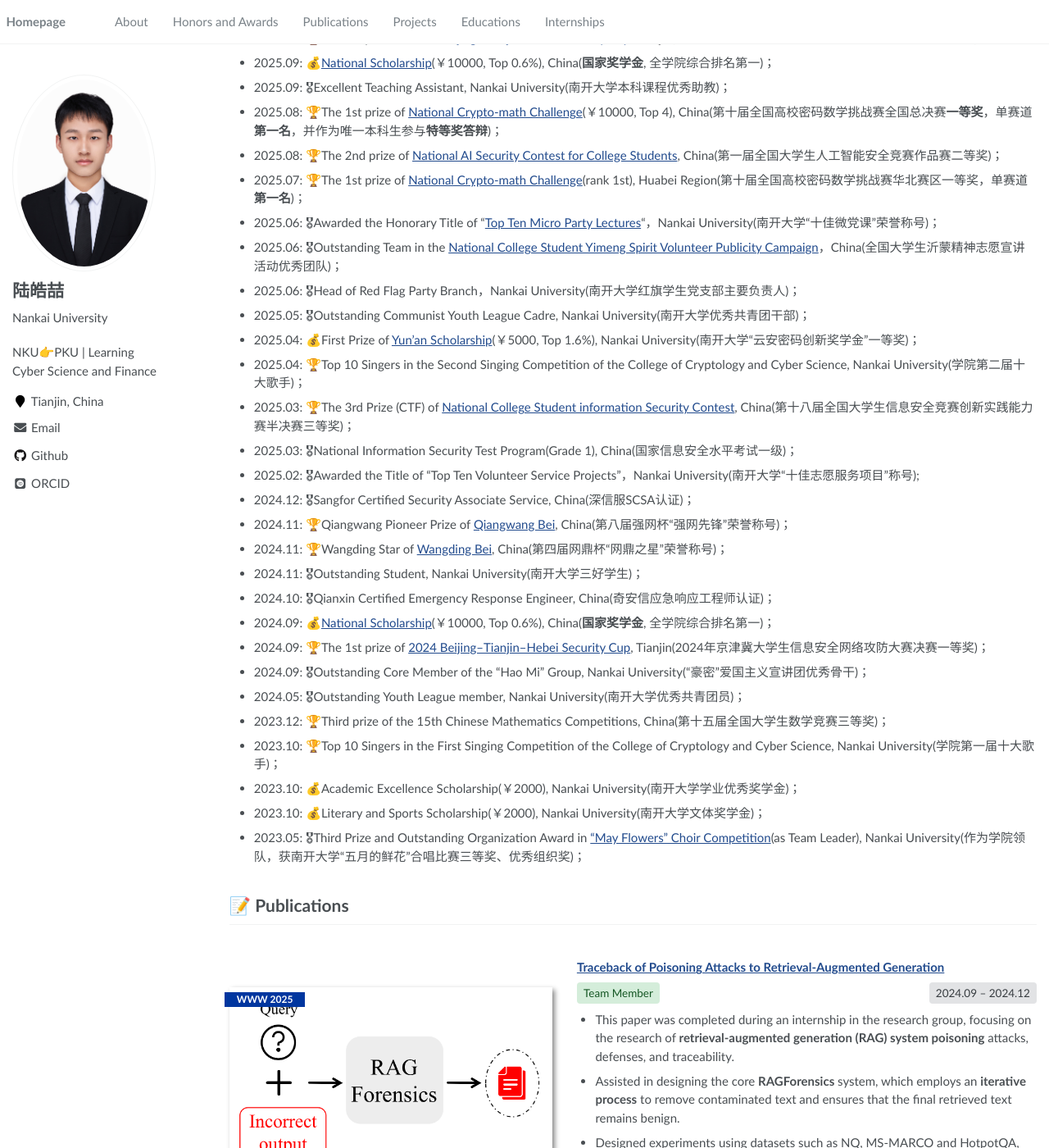
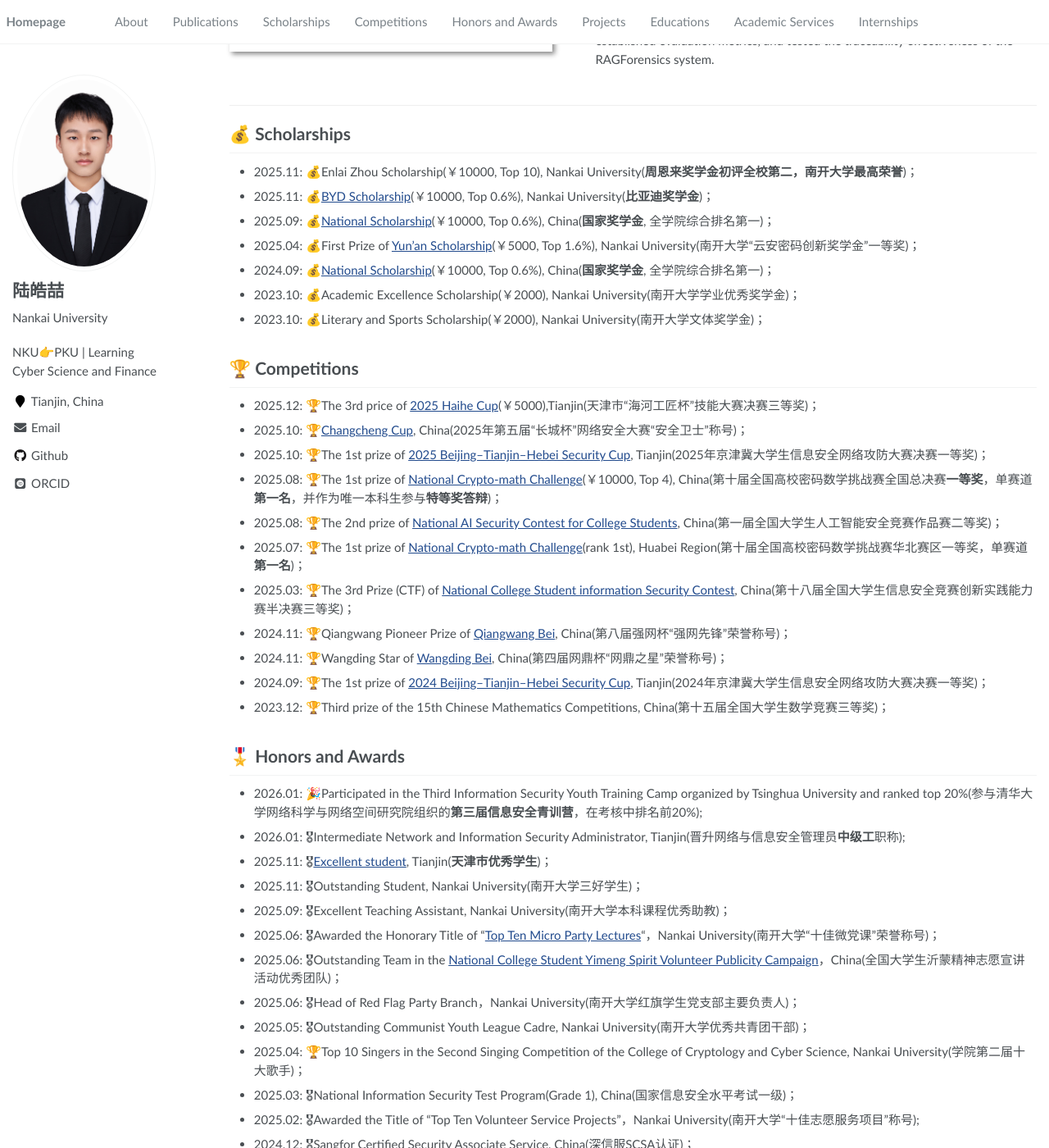
Before and after one commit to Luhaozhhhhe/Luhaozhhhhe.github.io, a Jekyll site: the page built from _pages/about.md, in a window 1280 px wide and 1400 px high, scrolled down 649 px. Shown: the whole window at 82% size. Built offline with Jekyll 4.4.1, drawn with Linux system fonts in a browser that asks for light colours; some web fonts are replaced; some of the changed text lies outside the part shown.

Commit message:
upload upload

```diff
--- a/_pages/about.md
+++ b/_pages/about.md
@@ -104,87 +104,6 @@ My research interests lie in:
 I have organized the [Course Note](https://github.com/Luhaozhhhhe/NKU_Course_Note)，[Lab Report](https://github.com/Luhaozhhhhe/NKU_Lab_Report) for the Information Security major courses at Nankai University, as well as the [Final Exam](https://github.com/Luhaozhhhhe/NKU_Final_Exam) for theoretical courses. So far, these resources have assisted over **1,000** students and accumulated more than **200,000** views.
 
 
-
-<span class='anchor' id='honors-and-awards'></span>
-
-# 🎖 Honors and Awards
-
-- 2026.01:&nbsp;🎉Participated in the Third Information Security Youth Training Camp organized by Tsinghua University and ranked top 20%(参与清华大学网络科学与网络空间研究院组织的**第三届信息安全青训营**，在考核中排名前20%);
-
-- 2026.01:&nbsp;🎖Intermediate Network and Information Security Administrator, Tianjin(晋升网络与信息安全管理员**中级工**职称);
-
-- 2025.12:&nbsp;🏆The 3rd price of [2025 Haihe Cup](https://news.qq.com/rain/a/20260104A05CCT00)(￥5000),Tianjin(天津市“海河工匠杯”技能大赛决赛三等奖)；
-
-- 2025.11:&nbsp;💰Enlai Zhou Scholarship(￥10000, Top 10), Nankai University(**周恩来奖学金初评全校第二，南开大学最高荣誉**)；
-
-- 2025.11:&nbsp;🎖[Excellent student](https://mp.weixin.qq.com/s/aeUkiL33ibibZscemNARZA), Tianjin(**天津市优秀学生**)；
-
-- 2025.11:&nbsp;🎖Outstanding Student, Nankai University(南开大学三好学生)；
-
-- 2025.11:&nbsp;💰[BYD Scholarship](https://xgb.nankai.edu.cn/Uploads/file/20251107/1762486848163611.pdf)(￥10000, Top 0.6%), Nankai University(**比亚迪奖学金**)；
-
-- 2025.10:&nbsp;🏆[Changcheng Cup](https://endbm.ichunqiu.com/ccb2025), China(2025年第五届“长城杯”网络安全大赛“安全卫士”称号)；
-
-- 2025.10:&nbsp;🏆The 1st prize of [2025 Beijing–Tianjin–Hebei Security Cup](https://www.tjise.edu.cn/info/1008/4592.htm), Tianjin(2025年京津冀大学生信息安全网络攻防大赛决赛一等奖)；
-
-- 2025.09:&nbsp;💰[National Scholarship](http://www.moe.gov.cn/srcsite/A05/s7505/202512/t20251225_1424488.html)(￥10000, Top 0.6%), China(**国家奖学金**, 全学院综合排名第一)；
-
-- 2025.09:&nbsp;🎖Excellent Teaching Assistant, Nankai University(南开大学本科课程优秀助教)；
-
-- 2025.08:&nbsp;🏆The 1st prize of [National Crypto-math Challenge](https://mp.weixin.qq.com/s/s_k4A0qcHwXBW3SreGsyRQ)(￥10000, Top 4), China(第十届全国高校密码数学挑战赛全国总决赛**一等奖**，单赛道**第一名**，并作为唯一本科生参与**特等奖答辩**)；
-
-- 2025.08:&nbsp;🏆The 2nd prize of [National AI Security Contest for College Students](https://mp.weixin.qq.com/s/OpAf9eXVn_wdsNrdve7mfQ), China(第一届全国大学生人工智能安全竞赛作品赛二等奖)；
-
-- 2025.07:&nbsp;🏆The 1st prize of [National Crypto-math Challenge](http://www.cmsecc.com/d/file/xuanchuan/2025-09-05/huabei.pdf)(rank 1st), Huabei Region(第十届全国高校密码数学挑战赛华北赛区一等奖，单赛道**第一名**)；
-
-- 2025.06:&nbsp;🎖Awarded the Honorary Title of "[Top Ten Micro Party Lectures](https://mp.weixin.qq.com/s/HtZrsLp9LNndmtOzxZeOwQ)"，Nankai University(南开大学“十佳微党课”荣誉称号)；
-
-- 2025.06:&nbsp;🎖Outstanding Team in the [National College Student Yimeng Spirit Volunteer Publicity Campaign](https://mp.weixin.qq.com/s/-nQ3BddP-9yxW9xoccRbog)，China(全国大学生沂蒙精神志愿宣讲活动优秀团队)；
-
-- 2025.06:&nbsp;🎖Head of Red Flag Party Branch，Nankai University(南开大学红旗学生党支部主要负责人)；
-
-- 2025.05:&nbsp;🎖Outstanding Communist Youth League Cadre, Nankai University(南开大学优秀共青团干部)；
-
-- 2025.04:&nbsp;💰First Prize of [Yun'an Scholarship](https://mp.weixin.qq.com/s/CTF8igqmYcOteFqi6dZI1g)(￥5000, Top 1.6%), Nankai University(南开大学“云安密码创新奖学金”一等奖)；
-
-- 2025.04:&nbsp;🏆Top 10 Singers in the Second Singing Competition of the College of Cryptology and Cyber Science, Nankai University(学院第二届十大歌手)；
-
-- 2025.03:&nbsp;🏆The 3rd Prize (CTF) of [National College Student information Security Contest](http://www.ciscn.cn/competition/securityCompetition), China(第十八届全国大学生信息安全竞赛创新实践能力赛半决赛三等奖)；
-
-- 2025.03:&nbsp;🎖National Information Security Test Program(Grade 1), China(国家信息安全水平考试一级)；
-
-- 2025.02:&nbsp;🎖Awarded the Title of "Top Ten Volunteer Service Projects"，Nankai University(南开大学“十佳志愿服务项目”称号);
-
-- 2024.12:&nbsp;🎖Sangfor Certified Security Associate Service, China(深信服SCSA认证)；
-
-- 2024.11:&nbsp;🏆Qiangwang Pioneer Prize of [Qiangwang Bei](https://www.qiangwangbei.com/), China(第八届强网杯“强网先锋”荣誉称号)；
-
-- 2024.11:&nbsp;🏆Wangding Star of [Wangding Bei](https://www.wangdingcup.com/index_list.html), China(第四届网鼎杯“网鼎之星”荣誉称号)；
-
-- 2024.11:&nbsp;🎖Outstanding Student, Nankai University(南开大学三好学生)；
-
-- 2024.10:&nbsp;🎖Qianxin Certified Emergency Response Engineer, China(奇安信应急响应工程师认证)；
-
-- 2024.09:&nbsp;💰[National Scholarship](https://xgb.nankai.edu.cn/Uploads/file/20241115/1731659467744499.pdf)(￥10000, Top 0.6%), China(**国家奖学金**, 全学院综合排名第一)；
-
-- 2024.09:&nbsp;🏆The 1st prize of [2024 Beijing–Tianjin–Hebei Security Cup](https://www.tjise.edu.cn/info/1007/3442.htm), Tianjin(2024年京津冀大学生信息安全网络攻防大赛决赛一等奖)；
-
-- 2024.09:&nbsp;🎖Outstanding Core Member of the "Hao Mi" Group, Nankai University(“豪密”爱国主义宣讲团优秀骨干)；
-
-- 2024.05:&nbsp;🎖Outstanding Youth League member, Nankai University(南开大学优秀共青团员)；
-
-- 2023.12:&nbsp;🏆Third prize of the 15th Chinese Mathematics Competitions, China(第十五届全国大学生数学竞赛三等奖)；
-
-- 2023.10:&nbsp;🏆Top 10 Singers in the First Singing Competition of the College of Cryptology and Cyber Science, Nankai University(学院第一届十大歌手)；
-
-- 2023.10:&nbsp;💰Academic Excellence Scholarship(￥2000), Nankai University(南开大学学业优秀奖学金)；
-
-- 2023.10:&nbsp;💰Literary and Sports Scholarship(￥2000), Nankai University(南开大学文体奖学金)；
-
-- 2023.05:&nbsp;🎖Third Prize and Outstanding Organization Award in ["May Flowers" Choir Competition](https://mp.weixin.qq.com/s/cq9SY25Z5Ur_hgKEXWDH3A)(as Team Leader), Nankai University(作为学院领队，获南开大学“五月的鲜花”合唱比赛三等奖、优秀组织奖)；
-
-
-
 <span class='anchor' id='publications'></span>
 
 # 📝 Publications
@@ -212,6 +131,100 @@ I have organized the [Course Note](https://github.com/Luhaozhhhhe/NKU_Course_Not
 </ul>
   </div>
 </div>
+
+
+
+<span class='anchor' id='scholarships'></span>
+
+# 💰 Scholarships
+
+- 2025.11:&nbsp;💰Enlai Zhou Scholarship(￥10000, Top 10), Nankai University(**周恩来奖学金初评全校第二，南开大学最高荣誉**)；
+
+- 2025.11:&nbsp;💰[BYD Scholarship](https://xgb.nankai.edu.cn/Uploads/file/20251107/1762486848163611.pdf)(￥10000, Top 0.6%), Nankai University(**比亚迪奖学金**)；
+
+- 2025.09:&nbsp;💰[National Scholarship](http://www.moe.gov.cn/srcsite/A05/s7505/202512/t20251225_1424488.html)(￥10000, Top 0.6%), China(**国家奖学金**, 全学院综合排名第一)；
+
+- 2025.04:&nbsp;💰First Prize of [Yun'an Scholarship](https://mp.weixin.qq.com/s/CTF8igqmYcOteFqi6dZI1g)(￥5000, Top 1.6%), Nankai University(南开大学“云安密码创新奖学金”一等奖)；
+
+- 2024.09:&nbsp;💰[National Scholarship](https://xgb.nankai.edu.cn/Uploads/file/20241115/1731659467744499.pdf)(￥10000, Top 0.6%), China(**国家奖学金**, 全学院综合排名第一)；
+
+- 2023.10:&nbsp;💰Academic Excellence Scholarship(￥2000), Nankai University(南开大学学业优秀奖学金)；
+
+- 2023.10:&nbsp;💰Literary and Sports Scholarship(￥2000), Nankai University(南开大学文体奖学金)；
+
+
+
+<span class='anchor' id='competitions'></span>
+
+# 🏆 Competitions
+
+- 2025.12:&nbsp;🏆The 3rd price of [2025 Haihe Cup](https://news.qq.com/rain/a/20260104A05CCT00)(￥5000),Tianjin(天津市“海河工匠杯”技能大赛决赛三等奖)；
+
+- 2025.10:&nbsp;🏆[Changcheng Cup](https://endbm.ichunqiu.com/ccb2025), China(2025年第五届“长城杯”网络安全大赛“安全卫士”称号)；
+
+- 2025.10:&nbsp;🏆The 1st prize of [2025 Beijing–Tianjin–Hebei Security Cup](https://www.tjise.edu.cn/info/1008/4592.htm), Tianjin(2025年京津冀大学生信息安全网络攻防大赛决赛一等奖)；
+
+- 2025.08:&nbsp;🏆The 1st prize of [National Crypto-math Challenge](https://mp.weixin.qq.com/s/s_k4A0qcHwXBW3SreGsyRQ)(￥10000, Top 4), China(第十届全国高校密码数学挑战赛全国总决赛**一等奖**，单赛道**第一名**，并作为唯一本科生参与**特等奖答辩**)；
+
+- 2025.08:&nbsp;🏆The 2nd prize of [National AI Security Contest for College Students](https://mp.weixin.qq.com/s/OpAf9eXVn_wdsNrdve7mfQ), China(第一届全国大学生人工智能安全竞赛作品赛二等奖)；
+
+- 2025.07:&nbsp;🏆The 1st prize of [National Crypto-math Challenge](http://www.cmsecc.com/d/file/xuanchuan/2025-09-05/huabei.pdf)(rank 1st), Huabei Region(第十届全国高校密码数学挑战赛华北赛区一等奖，单赛道**第一名**)；
+
+- 2025.03:&nbsp;🏆The 3rd Prize (CTF) of [National College Student information Security Contest](http://www.ciscn.cn/competition/securityCompetition), China(第十八届全国大学生信息安全竞赛创新实践能力赛半决赛三等奖)；
+
+- 2024.11:&nbsp;🏆Qiangwang Pioneer Prize of [Qiangwang Bei](https://www.qiangwangbei.com/), China(第八届强网杯“强网先锋”荣誉称号)；
+
+- 2024.11:&nbsp;🏆Wangding Star of [Wangding Bei](https://www.wangdingcup.com/index_list.html), China(第四届网鼎杯“网鼎之星”荣誉称号)；
+
+- 2024.09:&nbsp;🏆The 1st prize of [2024 Beijing–Tianjin–Hebei Security Cup](https://www.tjise.edu.cn/info/1007/3442.htm), Tianjin(2024年京津冀大学生信息安全网络攻防大赛决赛一等奖)；
+
+- 2023.12:&nbsp;🏆Third prize of the 15th Chinese Mathematics Competitions, China(第十五届全国大学生数学竞赛三等奖)；
+
+<span class='anchor' id='honors-and-awards'></span>
+
+# 🎖️ Honors and Awards
+
+- 2026.01:&nbsp;🎉Participated in the Third Information Security Youth Training Camp organized by Tsinghua University and ranked top 20%(参与清华大学网络科学与网络空间研究院组织的**第三届信息安全青训营**，在考核中排名前20%);
+
+- 2026.01:&nbsp;🎖Intermediate Network and Information Security Administrator, Tianjin(晋升网络与信息安全管理员**中级工**职称);
+
+- 2025.11:&nbsp;🎖[Excellent student](https://mp.weixin.qq.com/s/aeUkiL33ibibZscemNARZA), Tianjin(**天津市优秀学生**)；
+
+- 2025.11:&nbsp;🎖Outstanding Student, Nankai University(南开大学三好学生)；
+
+- 2025.09:&nbsp;🎖Excellent Teaching Assistant, Nankai University(南开大学本科课程优秀助教)；
+
+- 2025.06:&nbsp;🎖Awarded the Honorary Title of "[Top Ten Micro Party Lectures](https://mp.weixin.qq.com/s/HtZrsLp9LNndmtOzxZeOwQ)"，Nankai University(南开大学“十佳微党课”荣誉称号)；
+
+- 2025.06:&nbsp;🎖Outstanding Team in the [National College Student Yimeng Spirit Volunteer Publicity Campaign](https://mp.weixin.qq.com/s/-nQ3BddP-9yxW9xoccRbog)，China(全国大学生沂蒙精神志愿宣讲活动优秀团队)；
+
+- 2025.06:&nbsp;🎖Head of Red Flag Party Branch，Nankai University(南开大学红旗学生党支部主要负责人)；
+
+- 2025.05:&nbsp;🎖Outstanding Communist Youth League Cadre, Nankai University(南开大学优秀共青团干部)；
+
+- 2025.04:&nbsp;🏆Top 10 Singers in the Second Singing Competition of the College of Cryptology and Cyber Science, Nankai University(学院第二届十大歌手)；
+
+- 2025.03:&nbsp;🎖National Information Security Test Program(Grade 1), China(国家信息安全水平考试一级)；
+
+- 2025.02:&nbsp;🎖Awarded the Title of "Top Ten Volunteer Service Projects"，Nankai University(南开大学“十佳志愿服务项目”称号);
+
+- 2024.12:&nbsp;🎖Sangfor Certified Security Associate Service, China(深信服SCSA认证)；
+
+- 2024.11:&nbsp;🎖Outstanding Student, Nankai University(南开大学三好学生)；
+
+- 2024.10:&nbsp;🎖Qianxin Certified Emergency Response Engineer, China(奇安信应急响应工程师认证)；
+
+- 2024.09:&nbsp;🎖Outstanding Core Member of the "Hao Mi" Group, Nankai University(“豪密”爱国主义宣讲团优秀骨干)；
+
+- 2024.05:&nbsp;🎖Outstanding Youth League member, Nankai University(南开大学优秀共青团员)；
+
+- 2023.10:&nbsp;🏆Top 10 Singers in the First Singing Competition of the College of Cryptology and Cyber Science, Nankai University(学院第一届十大歌手)；
+
+- 2023.05:&nbsp;🎖Third Prize and Outstanding Organization Award in ["May Flowers" Choir Competition](https://mp.weixin.qq.com/s/cq9SY25Z5Ur_hgKEXWDH3A)(as Team Leader), Nankai University(作为学院领队，获南开大学“五月的鲜花”合唱比赛三等奖、优秀组织奖)；
+
+
+
+
 
 
 
@@ -272,6 +285,35 @@ I have organized the [Course Note](https://github.com/Luhaozhhhhe/NKU_Course_Not
 </div>
 
 
+<div class='paper-box'>
+  <div class='paper-box-image'>
+    <div>
+      <div class="badge">Vulnerability Wiki</div>
+      <img src='images/projects/Vulnerability Wiki.png' alt="Vulnerability Wiki" width="100%">
+    </div>
+  </div>
+
+  <div class='paper-box-text'>
+    <p>
+      <a href="https://www.vul-wiki.org/" target="_blank" rel="noopener"><strong>Vulnerability Wiki: a Comprehensive, Systematic and Multi-dimensional Knowledge-sharing Community for Vulnerabilities</strong></a>
+    </p>
+    <p>
+      <span class="paper-role-badge">Team Member</span>
+      <span class="paper-time-badge">2025.08 – 2025.10</span>
+    </p>
+<ul style="margin-top: 0.5em; padding-left: 1.5em;">
+    <li>Systematically organize the principles, attack techniques, detection, and defense methods of various vulnerabilities.</li>
+    <li>Track high-risk CVE cases, combining reproduction environments and exploitation chain analysis
+Provide learning materials tailored to different technical skill levels.</li>
+    <li>Pool community efforts to collaboratively build an open and shared vulnerability encyclopedia.</li>
+
+
+</ul>
+  </div>
+</div>
+
+
+
 
 
 
@@ -284,6 +326,33 @@ I have organized the [Course Note](https://github.com/Luhaozhhhhe/NKU_Course_Not
   *- Major in Cyber Security & Minor in Finance(主修信息安全，辅修金融学)*
 
 - *2026.09 - 2029.06*, **[College of Software and Microelectronics](https://ss.pku.edu.cn/)(软件与微电子学院), [Peking University](https://www.pku.edu.cn/)(北京大学)**
+
+
+<span class='anchor' id='academic-services'></span>
+
+# 💬 Academic Services
+
+- *2024.09-2025.08*, President of the Student Union of the College of Cryptology and Cyber Science, Nankai University(计算机学院和密码与网络空间安全学院学生会主席);
+
+- *2024.09-2025.08*, Vice Captain of "Haomi", Nankai University(南开大学“豪密”爱国主义宣讲团副团长);
+
+- *2023.09-2026.06*, Class Monitor of the College of Cryptology and Cyber Science, Nankai University(班长);
+
+- *2025.03-2026.01*, Part-time Instructor, Nankai University(南开大学兼职辅导员);
+
+- *2025.08-2026.06*, Organization Committee Member of the Party Branch of the College of Cryptology and Cyber Science, Nankai University(党支部组织委员);
+
+- *2025.08-2026.06*, Vice President of the Information Security Association, Nankai University(南开大学信息安全协会副会长);
+
+- *2023.09-2024.01*, Teaching Assistant for Higher Mathematics Class AI, Nankai University(高等数学AI课程助教);
+
+- *2024.03-2024.07*, Teaching Assistant for Higher Mathematics Class AII, Nankai University(高等数学AII课程助教);
+
+- *2024.09-2025.01*, Teaching Assistant for Higher Mathematics Class AI, Nankai University(高等数学AI课程助教);
+
+- *2025.03-2025.07*, Teaching Assistant for Cryptology, Nankai University(密码学基础课程助教);
+
+- *2025.09-2026.01*, Teaching Assistant for Higher Mathematics Class AI, Nankai University(高等数学AI课程助教);
 
 
 
```
Also changed, not shown: _data/navigation.yml (+12 -3 lines), images/projects/Vulnerability Wiki.png (added).
